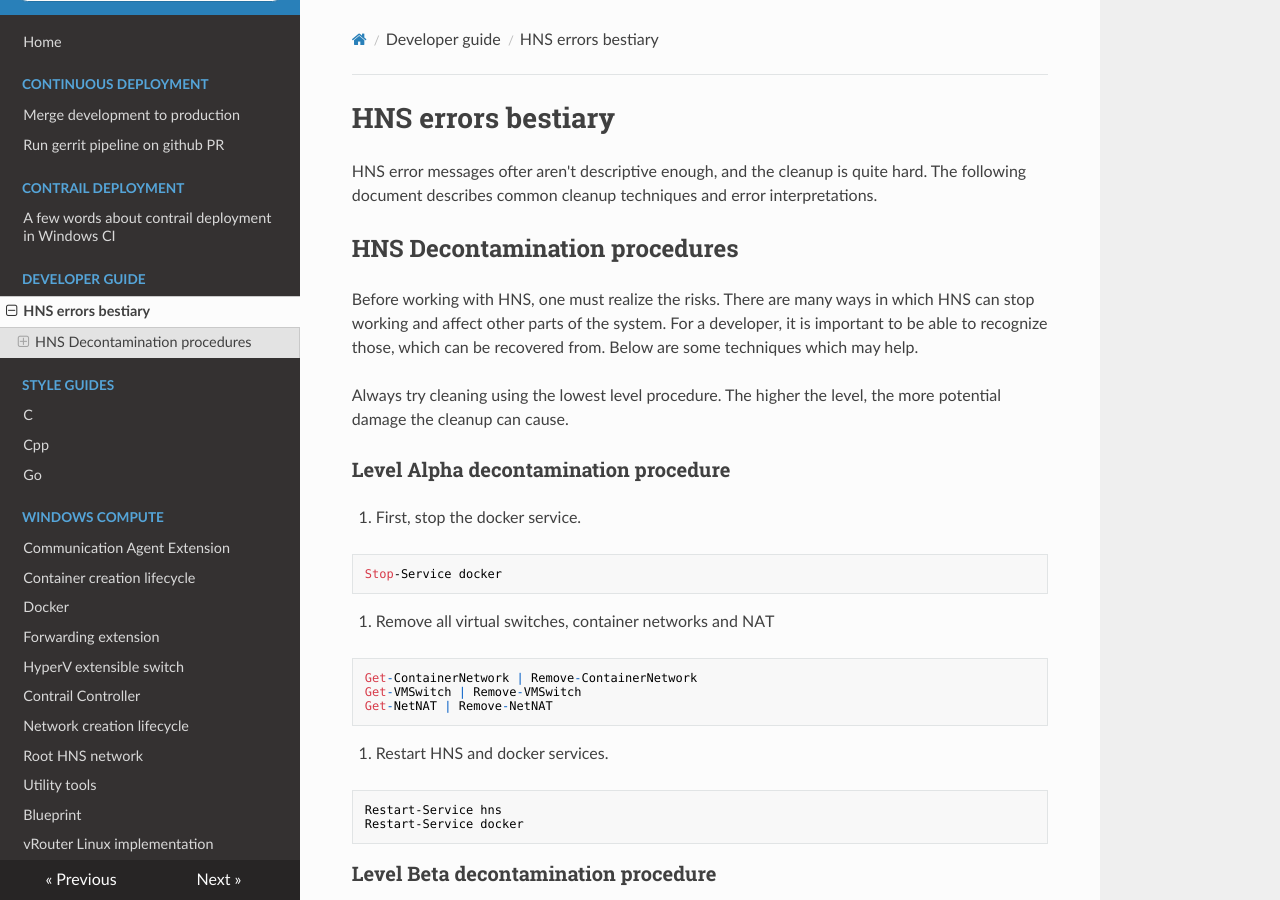
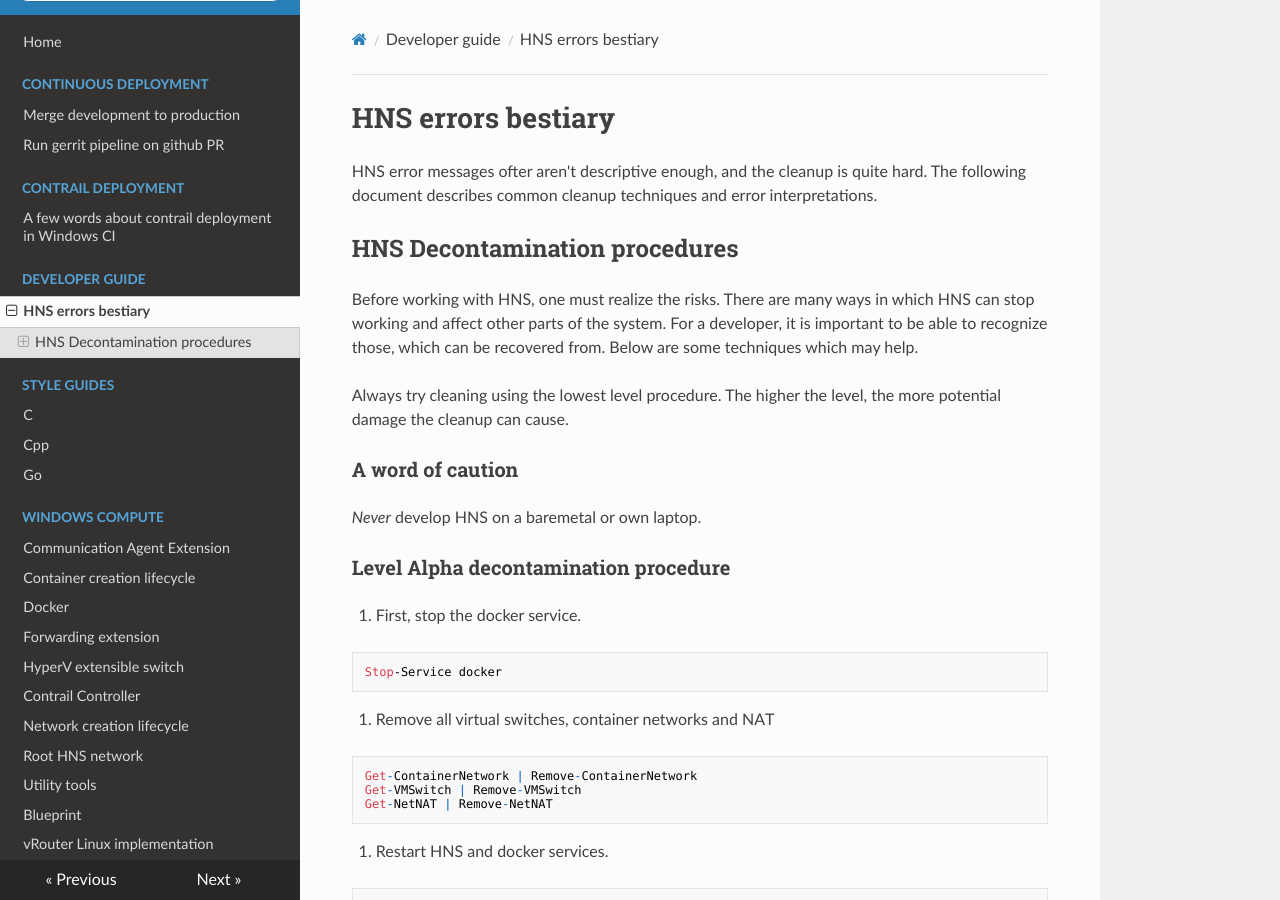
Before and after one commit to piotr-szuberski/contrail-windows-docs, an MkDocs documentation site: the page built from doc/developer_guide/HNS_error_bestiary.md, in a window 1280 px wide and 900 px high. Built offline with MkDocs 1.6.1, drawn with Linux system fonts in a browser that asks for light colours; nearby versions of some CDN libraries.

Commit message:
Never develop on baremetal.

```diff
--- a/doc/developer_guide/HNS_error_bestiary.md
+++ b/doc/developer_guide/HNS_error_bestiary.md
@@ -12,6 +12,10 @@ from. Below are some techniques which may help.
 
 Always try cleaning using the lowest level procedure. The higher the level, the more
 potential damage the cleanup can cause.
+
+### A word of caution
+
+*Never* develop HNS on a baremetal or own laptop.
 
 ### Level Alpha decontamination procedure
 
```
